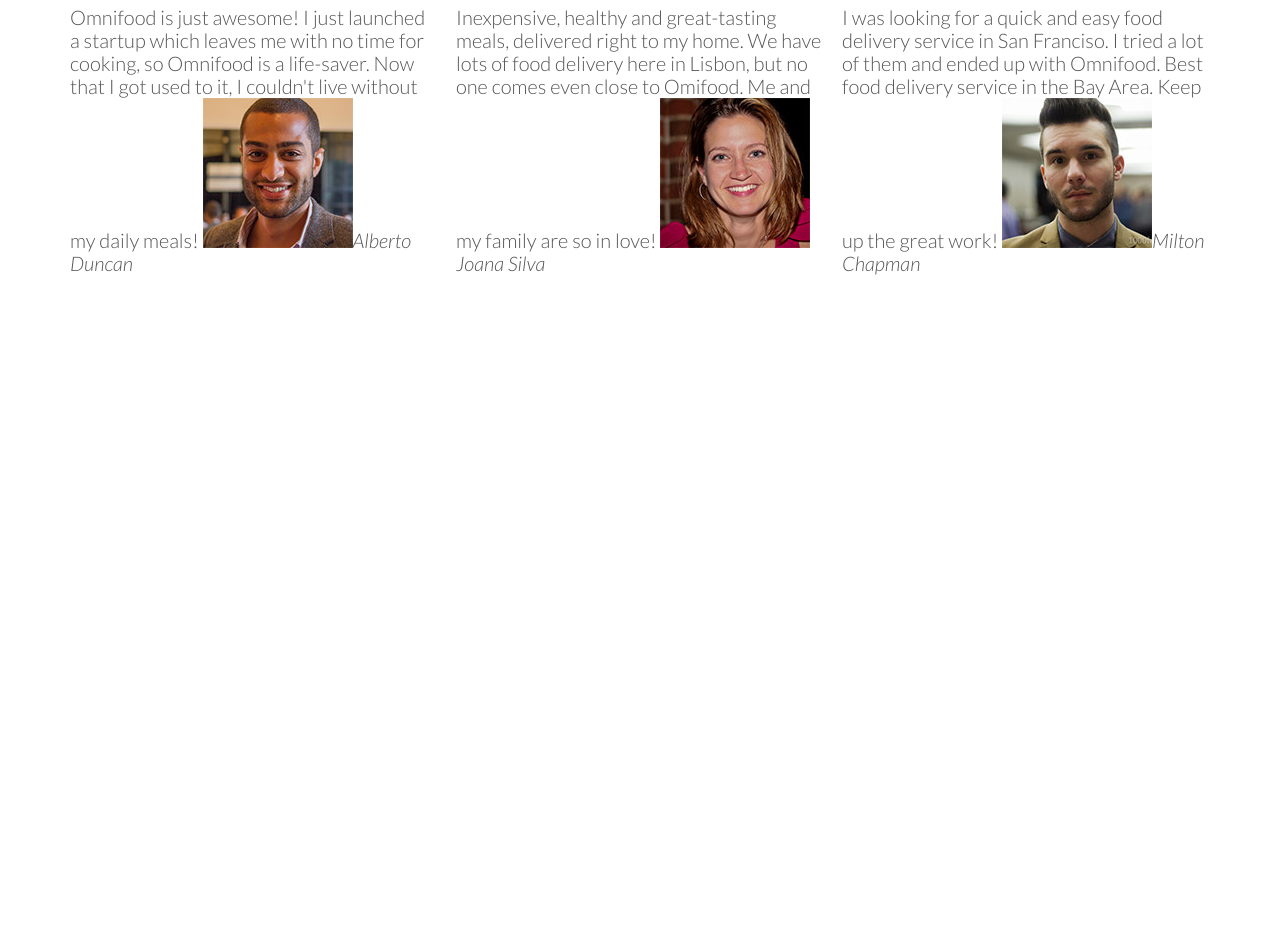
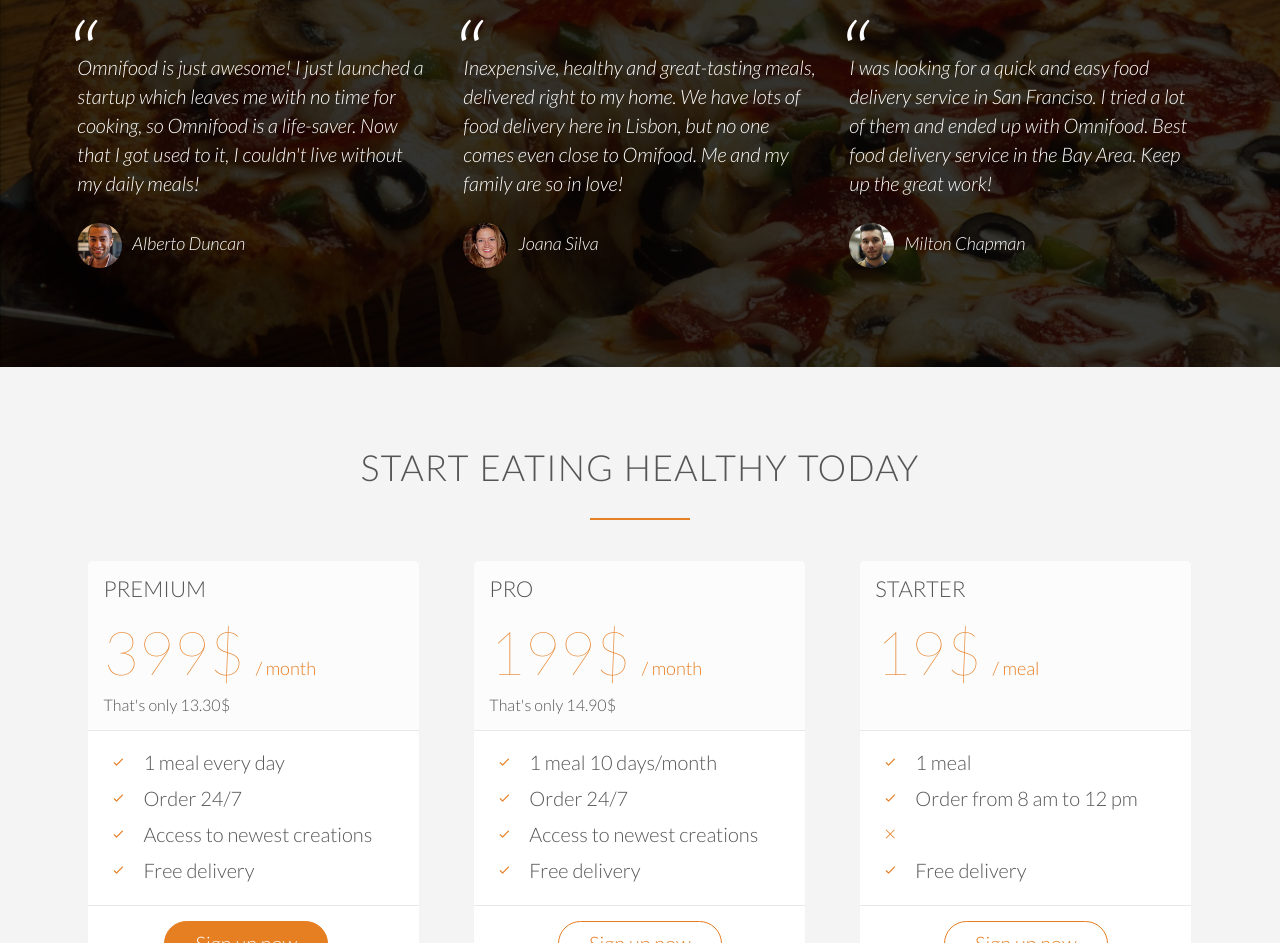
Before and after one commit to fdelger/Omnifood, a plain HTML site: page index.html in a window 1280 px wide. Shown: the part 3555-4498 px from the top of the page. Before the commit the page ends 3921 px from the top, so only its background shows below. Drawn offline with Linux system fonts and the light colour scheme; files whose address does not match are found by name.

Commit message:
Sign Up Commit
Reordered image to css folder as well

```diff
--- a/index.html
+++ b/index.html
@@ -1,4 +1,4 @@
-<!Doctype html>
+<!DOCTYPE html>
 <html lang="en">
 
     <head>
@@ -250,9 +250,76 @@
 
         </section>
 
+        <section class="section-plans">
+            <div class="row">
+                <h2>Start eating healthy today</h2>
+            </div>
+            <div class="row">
+                <div class="col span-1-of-3">
+                    <div class="plan-box">
+                        <div>
+                            <h3>Premium</h3>
+                            <p class="plan-price">399$ <span>/ month</span></p>
+                            <p class="plan-price-meal">That's only 13.30$</p>
+                        </div>
+                        <div>
+                            <ul>
+                                <li><i class="ion-ios-checkmark-empty icon-small"></i>1 meal every day</li>
+                                <li><i class="ion-ios-checkmark-empty icon-small"></i>Order 24/7</li>
+                                <li><i class="ion-ios-checkmark-empty icon-small"></i>Access to newest creations</li>
+                                <li><i class="ion-ios-checkmark-empty icon-small"></i>Free delivery</li>
+                            </ul>
+                        </div>
+                        <div>
+                            <a href="#" class="btn btn-full">Sign up now</a>
+                        </div>
+                    </div>
+                </div>
+                 <div class="col span-1-of-3">
+                    <div class="plan-box">
+                        <div>
+                            <h3>Pro</h3>
+                            <p class="plan-price">199$ <span>/ month</span></p>
+                            <p class="plan-price-meal">That's only 14.90$</p>
+                        </div>
+                        <div>
+                            <ul>
+                                <li><i class="ion-ios-checkmark-empty icon-small"></i>1 meal 10 days/month</li>
+                                <li><i class="ion-ios-checkmark-empty icon-small"></i>Order 24/7</li>
+                                <li><i class="ion-ios-checkmark-empty icon-small"></i>Access to newest creations</li>
+                                <li><i class="ion-ios-checkmark-empty icon-small"></i>Free delivery</li>
+                            </ul>
+                        </div>
+                        <div>
+                            <a href="#" class="btn btn-ghost">Sign up now</a>
+                        </div>
+                    </div>
+                </div>
+                 <div class="col span-1-of-3">
+                    <div class="plan-box">
+                        <div>
+                            <h3>Starter</h3>
+                            <p class="plan-price">19$ <span>/ meal</span></p>
+                            <p class="plan-price-meal">&nbsp;</p>
+                        </div>
+                        <div>
+                            <ul>
+                                <li><i class="ion-ios-checkmark-empty icon-small"></i>1 meal</li>
+                                <li><i class="ion-ios-checkmark-empty icon-small"></i>Order from 8 am to 12 pm</li>
+                                <li><i class="ion-ios-close-empty icon-small"></i></li>
+                                <li><i class="ion-ios-checkmark-empty icon-small"></i>Free delivery</li>
+                            </ul>
+                        </div>
+                        <div>
+                            <a href="#" class="btn btn-ghost">Sign up now</a>
+                        </div>
+                    </div>
+                </div>
+
+            </div>
+        </section>
+
     </body>
-
-
 </html>
 
 <!--
--- a/resources/css/style.css
+++ b/resources/css/style.css
@@ -196,6 +196,7 @@
     background-size: cover;
     background-position: center;
     height: 100vh;
+    background-attachment: fixed;
 
 }
 
@@ -288,7 +289,7 @@
 /* How it Works */
 
 .section-steps {
-    background-color: #e8e7e7;
+    background-color: #f4f4f4;
 }
 
 .steps-box:first-child {
@@ -350,3 +351,95 @@
 .city-feature {
     margin-bottom: 5px;
 }
+
+/* Customers */
+
+.section-testimonials {
+    background-image:linear-gradient(rgba(0, 0, 0, 0.8),rgba(0, 0, 0, 0.8)),url(img/back-customers.jpg);
+    background-size: cover;
+    color:#fff;
+    background-attachment: fixed;
+}
+
+blockquote {
+    padding: 2%;
+    font-style: italic;
+    line-height: 145%;
+    position: relative;
+    margin-top: 40px;
+}
+
+cite {
+    font-size: 90%;
+    margin-top: 25px;
+    display: block;
+}
+
+blockquote:before {
+    content: "\201C";
+    font-size: 500%;
+    display: block;
+    position: absolute;
+    top: -5px;
+    left: -5px;
+}
+
+cite img {
+    height: 45px;
+    border-radius: 50%;
+    margin-right: 10px;
+    vertical-align: middle;
+}
+
+/* Plans */
+
+.section-plans {
+    background-color: #f4f4f4;
+}
+
+.plan-box {
+    background-color: #fff;
+    border-radius: 5px;
+    width: 90%;
+    margin-left: 5%;
+    box-shadow: 0 2px 2px #efefef; /* x axis y axis blur color */
+}
+
+.plan-box div {
+    padding: 15px;
+    border-bottom: 1px solid #e8e8e8;
+}
+
+.plan-box div:first-child {
+    background-color: #fcfcfc;
+    border-top-left-radius: 5px;
+    border-top-right-radius: 5px;
+}
+.plan-box div:last-child {
+    text-align: center;
+    border: 0;
+}
+
+.plan-price {
+    font-size: 303%;
+    margin-bottom: 10px;
+    font-weight: 100;
+    color: #e67e22;
+}
+
+.plan-price span {
+    font-size: 30%;
+    font-weight: 300;
+}
+.plan-price-meal {
+    font-size: 80%;
+
+}
+
+.plan-box ul {
+    list-style: none;
+}
+
+.plan-box ul li {
+    padding: 5px 0;
+}
```
Also changed, not shown: resources/css/img/back-customers.jpg (renamed from resources/img/back-customers.jpg).
